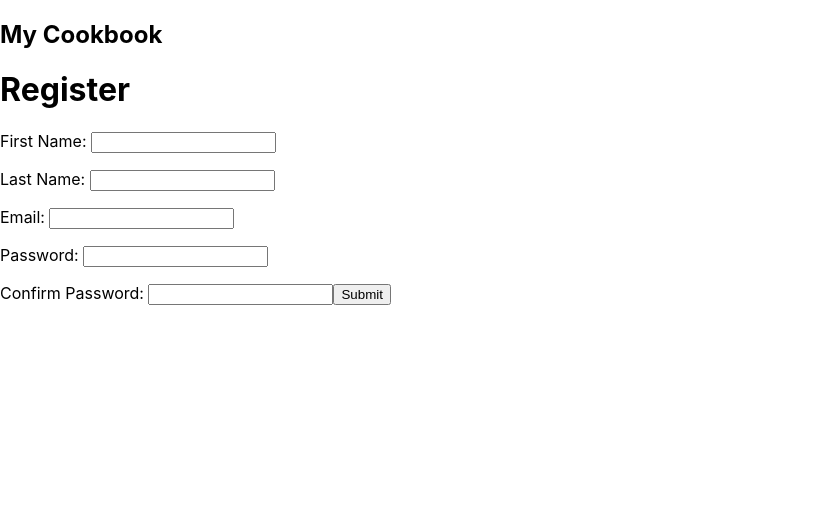
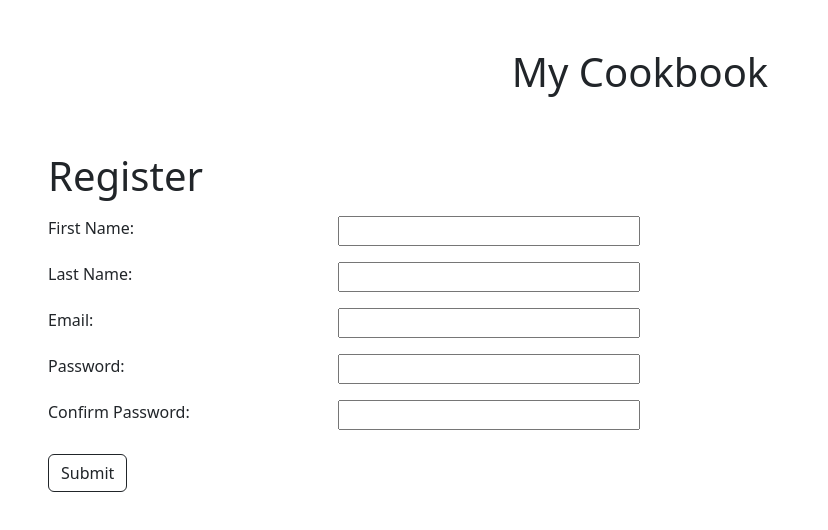
Before and after one commit to Archangxl/Coding-Dojo-Projects-Algos, a React (Create React App) app in the folder client/: page /register in a window 1280 px wide. Shown: the top 530 px of the page, without its empty margins (0-828 px from the left). Built offline with nearby package versions, Linux system fonts and the light colour scheme; the HTML template or start-up script is replaced by a standard one.

Commit message:
last updated 05.14.2023

```diff
--- a/client/package.json
+++ b/client/package.json
@@ -7,6 +7,7 @@
     "@testing-library/react": "^13.4.0",
     "@testing-library/user-event": "^13.5.0",
     "axios": "^1.4.0",
+    "bootstrap": "^5.2.3",
     "FormData": "^0.10.1",
     "react": "^18.2.0",
     "react-cookie": "^4.1.1",
--- a/client/src/App.js
+++ b/client/src/App.js
@@ -5,6 +5,7 @@ import LandingPage from './Components/LandingPage';
 import Dashboard from './Components/Dashboard';
 import CreateRecipe from './Components/CreateRecipe';
 import UpdateRecipe from './Components/UpdateRecipe';
+import './CSS/style.css';
 
 function App() {
     return (
--- /dev/null
+++ b/client/src/CSS/style.css
@@ -0,0 +1,3 @@
+main, nav {
+    min-width: 300px;
+}
--- a/client/src/Components/LandingPage.js
+++ b/client/src/Components/LandingPage.js
@@ -1,14 +1,15 @@
 import { Link } from "react-router-dom";
+import React from 'react';
 
 const LandingPage = () => {
     return (
         <>
-            <nav>
+            <nav className="fs-1 my-5 d-flex justify-content-center">
                 <h1>My Cookbook</h1>
             </nav>
-            <header>
-                <Link to='/login'>Login</Link>
-                <Link to='/register'>Register</Link>
+            <header className="d-flex justify-content-evenly">
+                <Link className="fs-3" to='/login'>Login</Link>
+                <Link className="fs-3" to='/register'>Register</Link>
             </header>
         </>
     );
--- a/client/src/Components/Registration.js
+++ b/client/src/Components/Registration.js
@@ -49,34 +49,40 @@ const Registration = () => {
 
     return (
         <>
-            <nav>
+            <nav className="fs-1 my-5 d-flex justify-content-center">
                 <h1>My Cookbook</h1>
             </nav>
-            <main>
+            <main className='mx-5'>
                 <form onSubmit={onRegisterSubmittion}>
                     <h1>Register</h1>
-
                     <p>{firstNameError}</p>
-                    <label>First Name: </label>
-                    <input name='firstName' type="text" onChange={(e) => setFirstName(e.target.value)} value={firstName}></input>
-
-                    <p>{lastNameError}</p>
-                    <label>Last Name: </label>
-                    <input name='lastName' type="text" onChange={(e) => setLastName(e.target.value)} value={lastName} ></input>
-
-                    <p>{emailError}</p>
-                    <label>Email: </label>
-                    <input name='email' type="text" onChange={(e) => setEmail(e.target.value)} value={email}></input>
-
-                    <p>{passwordError}</p>
-                    <label>Password: </label>
-                    <input name="password" type='password' onChange={(e) => setPassword(e.target.value)} value={password}></input>
-
-                    <p>{confirmPasswordError}</p>
-                    <label>Confirm Password: </label>
-                    <input name="confirmPassword" type='password' onChange={(e) => setConfirmPassword(e.target.value)} value={confirmPassword}></input>
-
-                    <button>Submit</button>
+                    <div className='row'>
+                        <label className='col-3'>First Name: </label>
+                        <input className='col-3' name='firstName' type="text" onChange={(e) => setFirstName(e.target.value)} value={firstName}></input>
+                    </div>
+                    <div className='row'>
+                        <p>{lastNameError}</p>
+                        <label className='col-3'>Last Name: </label>
+                        <input className='col-3' name='lastName' type="text" onChange={(e) => setLastName(e.target.value)} value={lastName} ></input>
+                    </div>
+                    <div className='row'>
+                        <p>{emailError}</p>
+                        <label className='col-3'>Email: </label>
+                        <input className='col-3' name='email' type="text" onChange={(e) => setEmail(e.target.value)} value={email}></input>
+                    </div>
+                    <div className='row'>
+                        <p>{passwordError}</p>
+                        <label className='col-3'>Password: </label>
+                        <input className='col-3' name="password" type='password' onChange={(e) => setPassword(e.target.value)} value={password}></input>
+                    </div>
+                    <div className='row'>
+                        <p>{confirmPasswordError}</p>
+                        <label className='col-3'>Confirm Password: </label>
+                        <input className='col-3' name="confirmPassword" type='password' onChange={(e) => setConfirmPassword(e.target.value)} value={confirmPassword}></input>
+                    </div>
+                    <div className='mt-4'>
+                        <button className='btn border-dark'>Submit</button>
+                    </div>
                 </form>
             </main>
         </>
--- a/client/src/index.js
+++ b/client/src/index.js
@@ -3,6 +3,7 @@ import ReactDOM from 'react-dom/client';
 import './index.css';
 import App from './App';
 import reportWebVitals from './reportWebVitals';
+import "bootstrap/dist/css/bootstrap.min.css";
 
 const root = ReactDOM.createRoot(document.getElementById('root'));
 root.render(
```
Also changed, not shown: 1 other file (tests, documents, lock files or other folders).
